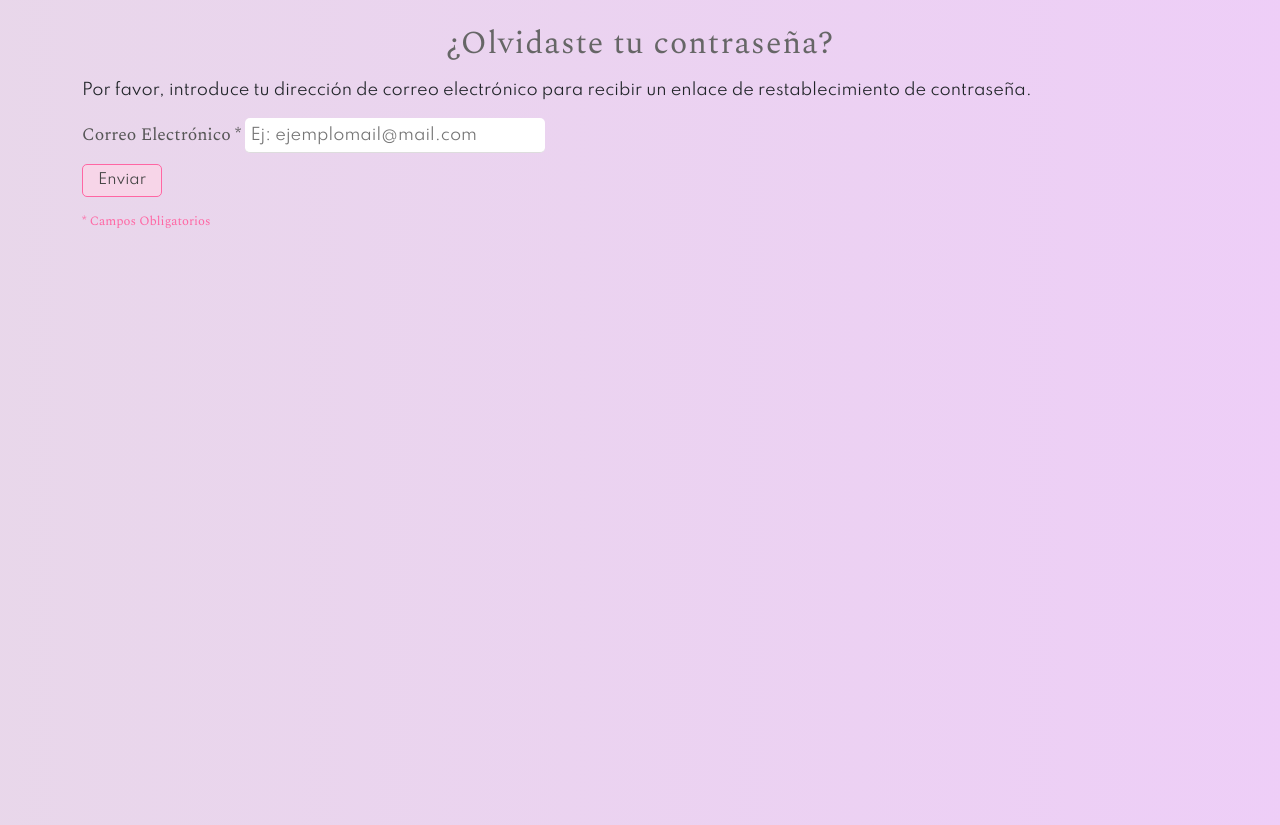
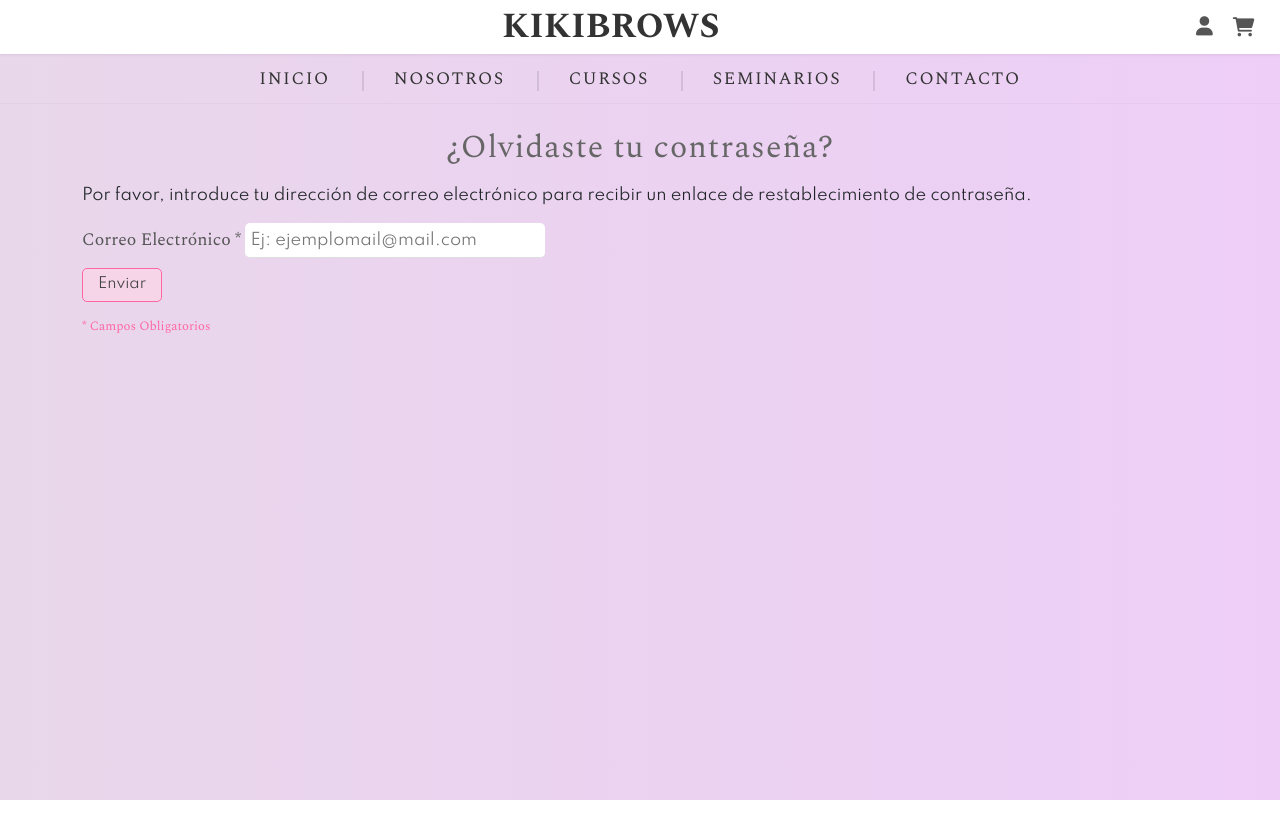
Before and after one commit to RawSecSolutions/KikiBrows, a plain HTML site: page recover.html in a window 1280 px wide. After the commit the page ends 800 px from the top, so only its background shows below. Drawn offline with nearby package versions, Linux system fonts and the light colour scheme; files that its build step writes are made by us from their sources.

Commit message:
arreglos href y src

```diff
--- a/recover.html
+++ b/recover.html
@@ -8,8 +8,8 @@
     <link href="https://cdn.jsdelivr.net/npm/bootstrap@5.3.0/dist/css/bootstrap.min.css" rel="stylesheet">
     <link rel="stylesheet" href="https://cdnjs.cloudflare.com/ajax/libs/font-awesome/6.0.0-beta3/css/all.min.css">
     <link rel="icon" href="favicon.ico" type="image/x-icon">
-    <link rel="stylesheet" href="layout.css">
-    <link rel="stylesheet" href="recover.css">
+    <link rel="stylesheet" href="css/layout.css">
+    <link rel="stylesheet" href="css/recover.css">
 
 </head>
 <body>
@@ -60,8 +60,9 @@
         </div>
     </main>
 
-    <script src="componentes.js"></script>
-    <script src="recover.js"></script>
+    <script src="js/componentes.js"></script>
+    <script src="js/recover.js"></script>
+
     <script src="https://cdn.jsdelivr.net/npm/bootstrap@5.3.0/dist/js/bootstrap.bundle.min.js"></script>
 </body>
 </html>
```
